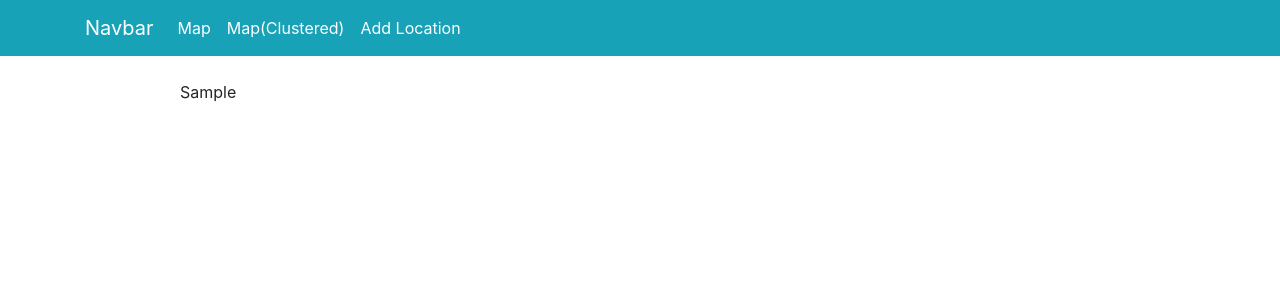
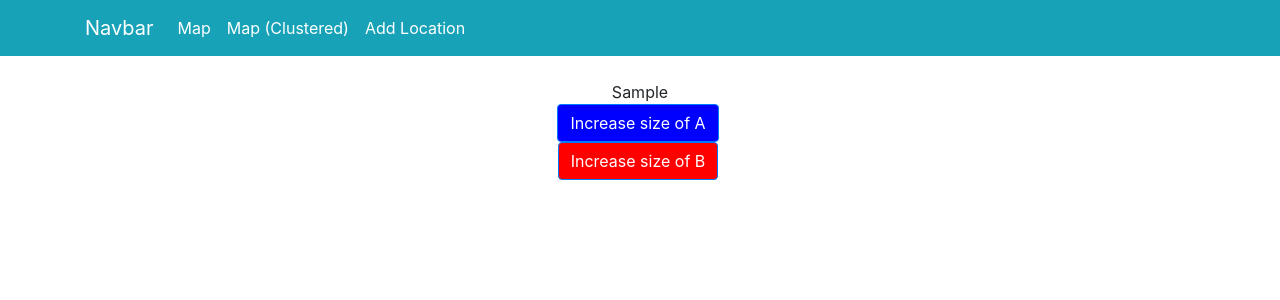
Before and after one commit to zayne98/SportsTech-FanFinder, a Django app: template django-project/src/templates/dashboard/map_clustered.html in a window 1280 px wide. Shown: the top 300 px of the page. Run offline with Django 3.2, Linux system fonts and the light colour scheme; the template is opened without the code that fills it: most values are stand-ins (such as "Sample title", 1, 10 or a date in 2020).

Commit message:
Added buttons to the clustered map for 2 different teams

```diff
--- a/django-project/src/dashboard/urls.py
+++ b/django-project/src/dashboard/urls.py
@@ -6,4 +6,8 @@ urlpatterns = [
     path('cluster/', views.cluster, name='map-clustered'),
     path('add-location/', views.add_location, name='add-location'),
     path('thanks/', views.thanks, name='thanks'),
+
+    #these are used by the buttons
+    path('increaseA/', views.increase_team_A, name='increaseA'),
+    path('increaseB/', views.increase_team_B, name='increaseB')
 ]
--- a/django-project/src/templates/dashboard/map_clustered.html
+++ b/django-project/src/templates/dashboard/map_clustered.html
@@ -8,7 +8,20 @@ Home Page
 <div class="container">
     <div class="row mt-4">
         <div class="col-md-10 offset-md-1">
-            {{heat_map|safe}}
+            <div class="col text-center">
+                {{heat_map|safe}}
+
+                <form action="{% url 'increaseA' %}" method="POST">
+                    {% csrf_token %}
+                    <button class="btn btn-primary mr-1" type="submit" name="A-buttion" style="background-color:blue">Increase size of A</button>
+                </form>
+
+                <form action="{% url 'increaseB' %}" method="POST">
+                {% csrf_token %}
+                <button class="btn btn-primary mr-1" type="submit" name="B-buttion" style="background-color:red">Increase size of B</button>
+                </form>
+            </div>
+
         </div>
     </div>
 </div>
--- a/django-project/src/templates/partials/base.html
+++ b/django-project/src/templates/partials/base.html
@@ -17,6 +17,8 @@
     {% block content %}
     {% endblock %}
 
+
+
     <!-- Optional JavaScript -->
     <!-- jQuery first, then Popper.js, then Bootstrap JS -
     <script src="https://code.jquery.com/jquery-3.2.1.slim.min.js" integrity="sha384-KJ3o2DKtIkvYIK3UENzmM7KCkRr/rE9/Qpg6aAZGJwFDMVNA/GpGFF93hXpG5KkN" crossorigin="anonymous"></script>
--- a/django-project/src/templates/partials/nav.html
+++ b/django-project/src/templates/partials/nav.html
@@ -1,6 +1,6 @@
 <nav class="navbar navbar-expand-lg navbar-info bg-info">
     <div class="container">
-        <a class="navbar-brand text-white" href="#">Navbar</a>
+        <a class="navbar-brand text-white">Navbar</a>
         <button class="navbar-toggler" type="button" data-toggle="collapse" data-target="#navbarSupportedContent" aria-controls="navbarSupportedContent" aria-expanded="false" aria-label="Toggle navigation">
         <span class="navbar-toggler-icon"></span>
         </button>
@@ -11,10 +11,10 @@
                     <a class="nav-link text-white" href="{% url 'map-unclustered' %}">Map <span class="sr-only">(current)</span></a>
                 </li>
                 <li class="nav-item active">
-                    <a class="nav-link text-white" href="{% url 'map-clustered' %}">Map(Clustered) <span class="sr-only">(current)</span></a>
+                    <a class="nav-link text-white" href="{% url 'map-clustered' %}">Map (Clustered) <span class="sr-only">(current)</span></a>
                 </li>
                 <li class="nav-item active">
-                    <a class="nav-link text-white" href="{% url 'add-location' %}">Add Location <span class="sr-only">(current)</span></a>
+                    <a class="nav-link text-white" href="{% url 'add-location' %}">Add Location<span class="sr-only">(current)</span></a>
                  </li>
             </ul>
         </div>
```
Also changed, not shown: django-project/src/dashboard/views.py (+25 -0 lines).
